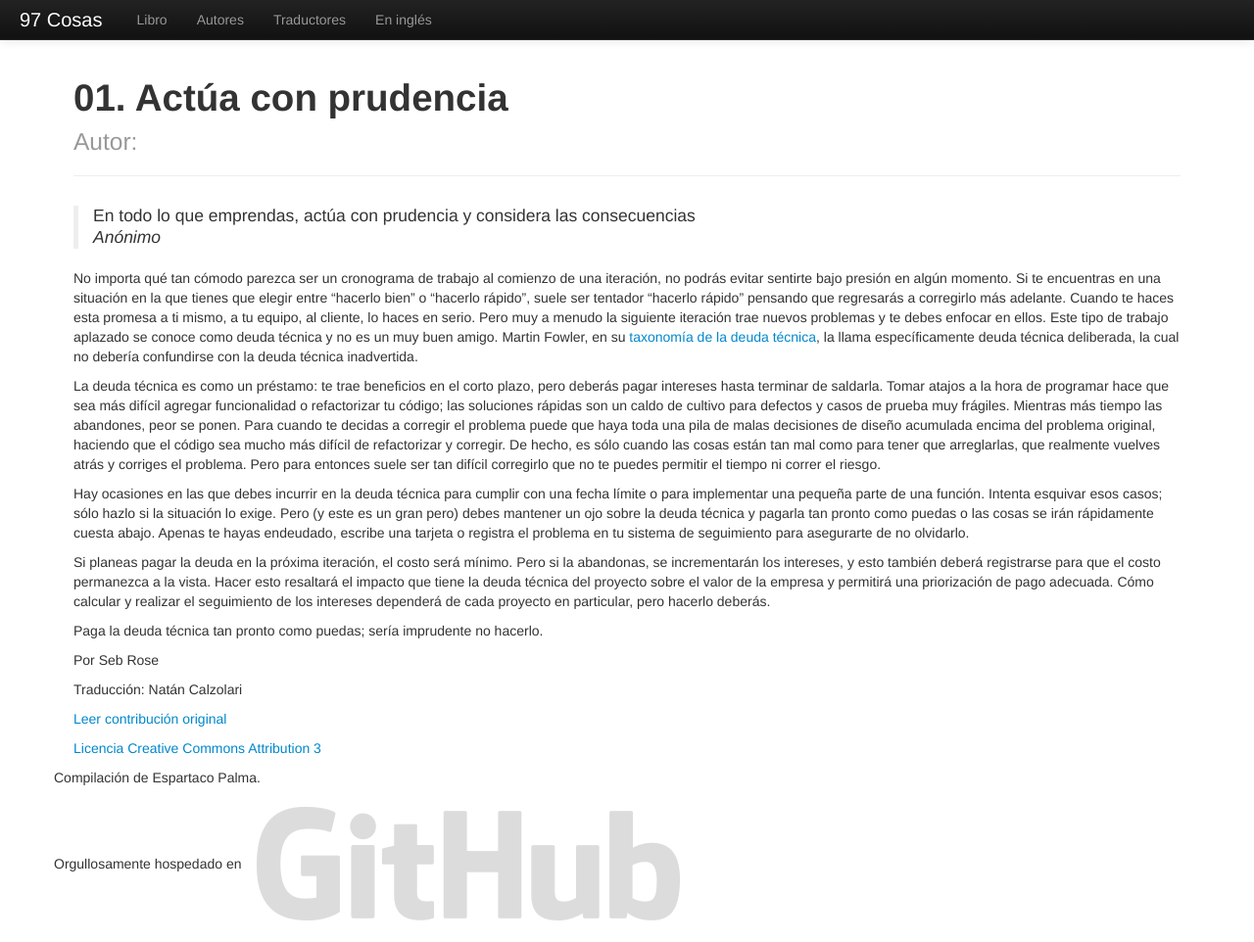
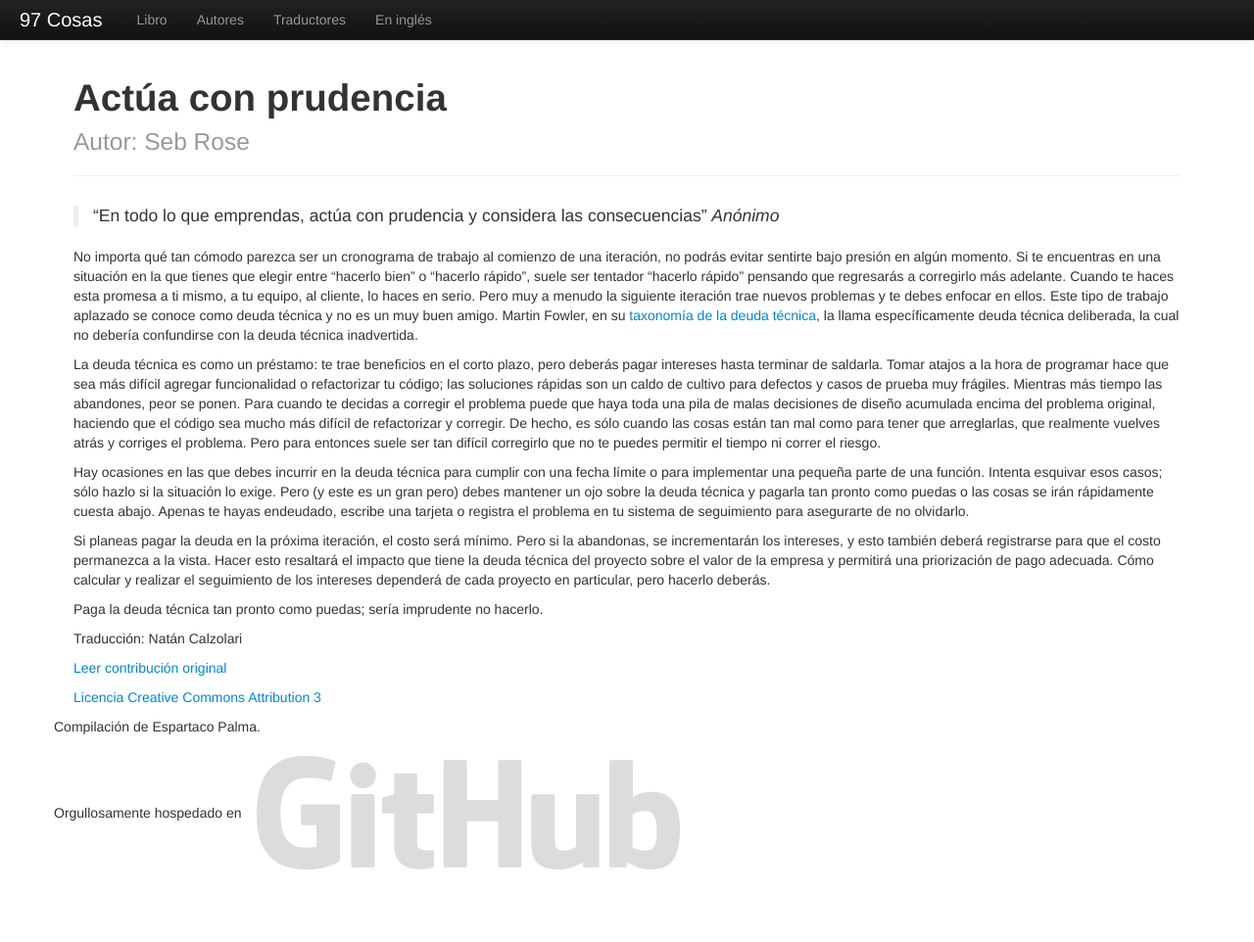
Before and after one commit to esparta/97cosas, a Jekyll site: the page built from libro/actua-con-prudencia.md, in a window 1280 px wide and 962 px high. Shown: the whole window at 98% size. Built offline with Jekyll 4.4.1, drawn with Linux system fonts in a browser that asks for light colours.

Commit message:
Using a new page layout

```diff
--- a/libro/actua-con-prudencia.md
+++ b/libro/actua-con-prudencia.md
@@ -1,14 +1,13 @@
 ---
 layout: page
-title: 01. Actúa con prudencia
+title: Actúa con prudencia
 overview: true
 permalink: /libro/actua-con-prudencia/
+author: Seb Rose
 ---
 
-> En todo lo que emprendas, actúa con prudencia y considera las consecuencias
->
-> _Anónimo_
-
+>“En todo lo que emprendas, actúa con prudencia y considera las consecuencias”
+>_Anónimo_
 
 No importa qué tan cómodo parezca ser un cronograma de trabajo al comienzo de una iteración, no podrás evitar sentirte bajo presión en algún momento. Si te encuentras en una situación en la que tienes que elegir entre “hacerlo bien” o “hacerlo rápido”, suele ser tentador “hacerlo rápido” pensando que regresarás a corregirlo más adelante. Cuando te haces esta promesa a ti mismo, a tu equipo, al cliente, lo haces en serio. Pero muy a menudo la siguiente iteración trae nuevos problemas y te debes enfocar en ellos. Este tipo de trabajo aplazado se conoce como deuda técnica y no es un muy buen amigo. Martin Fowler, en su [taxonomía de la deuda técnica](http://martinfowler.com/bliki/TechnicalDebtQuadrant.html), la llama específicamente deuda técnica deliberada, la cual no debería confundirse con la deuda técnica inadvertida.
 
@@ -20,9 +19,9 @@ Si planeas pagar la deuda en la próxima iteración, el costo será mínimo. Per
 
 Paga la deuda técnica tan pronto como puedas; sería imprudente no hacerlo.
 
-Por Seb Rose
 
 Traducción: Natán Calzolari
+
 
 [Leer contribución original](http://programmer.97things.oreilly.com/wiki/index.php/Act_with_Prudence)
 
```
